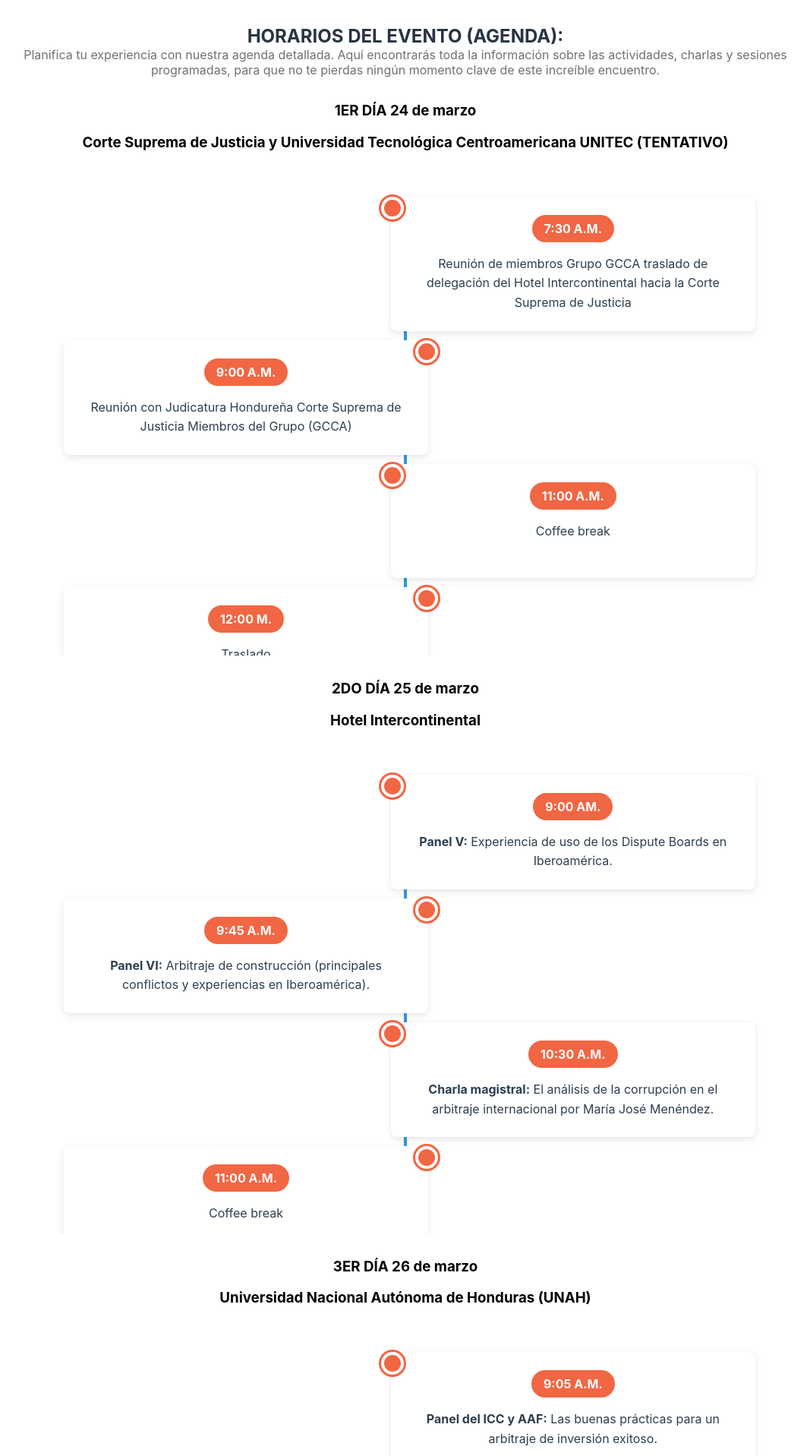
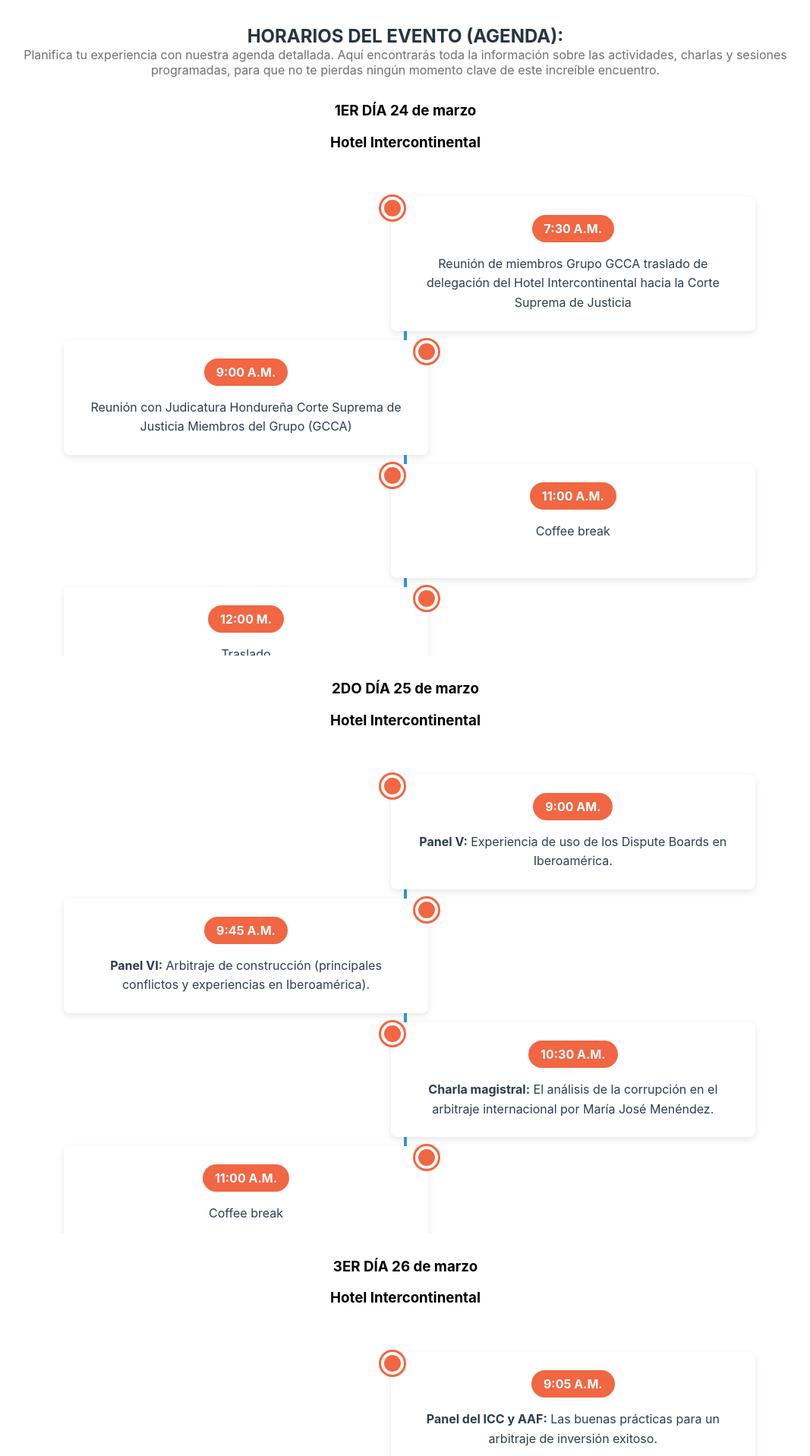
Before and after one commit to diazbetancur/appland-event, an Angular app: page / in a window 1280 px wide. Shown: the part 2118-4035 px from the top of the page at 76% size, without its empty margins (106-1173 px from the left). Built offline with nearby package versions, Linux system fonts and the light colour scheme.

Commit message:
update shcedule

```diff
--- a/src/app/features/componets/schedule/schedule.config.ts
+++ b/src/app/features/componets/schedule/schedule.config.ts
@@ -7,8 +7,7 @@ export const ScheduleConfig = Object.freeze({
     {
       day: '1ER DÍA',
       date: '24 de marzo',
-      place:
-        'Corte Suprema de Justicia  y Universidad Tecnológica Centroamericana UNITEC (TENTATIVO)',
+      place: 'Hotel Intercontinental',
       event: [
         {
           time: '7:30 A.M.',
@@ -155,7 +154,7 @@ export const ScheduleConfig = Object.freeze({
     {
       day: '3ER DÍA',
       date: '26 de marzo',
-      place: 'Universidad Nacional Autónoma de Honduras (UNAH)',
+      place: 'Hotel Intercontinental',
       event: [
         {
           time: '9:05 A.M.',
```
